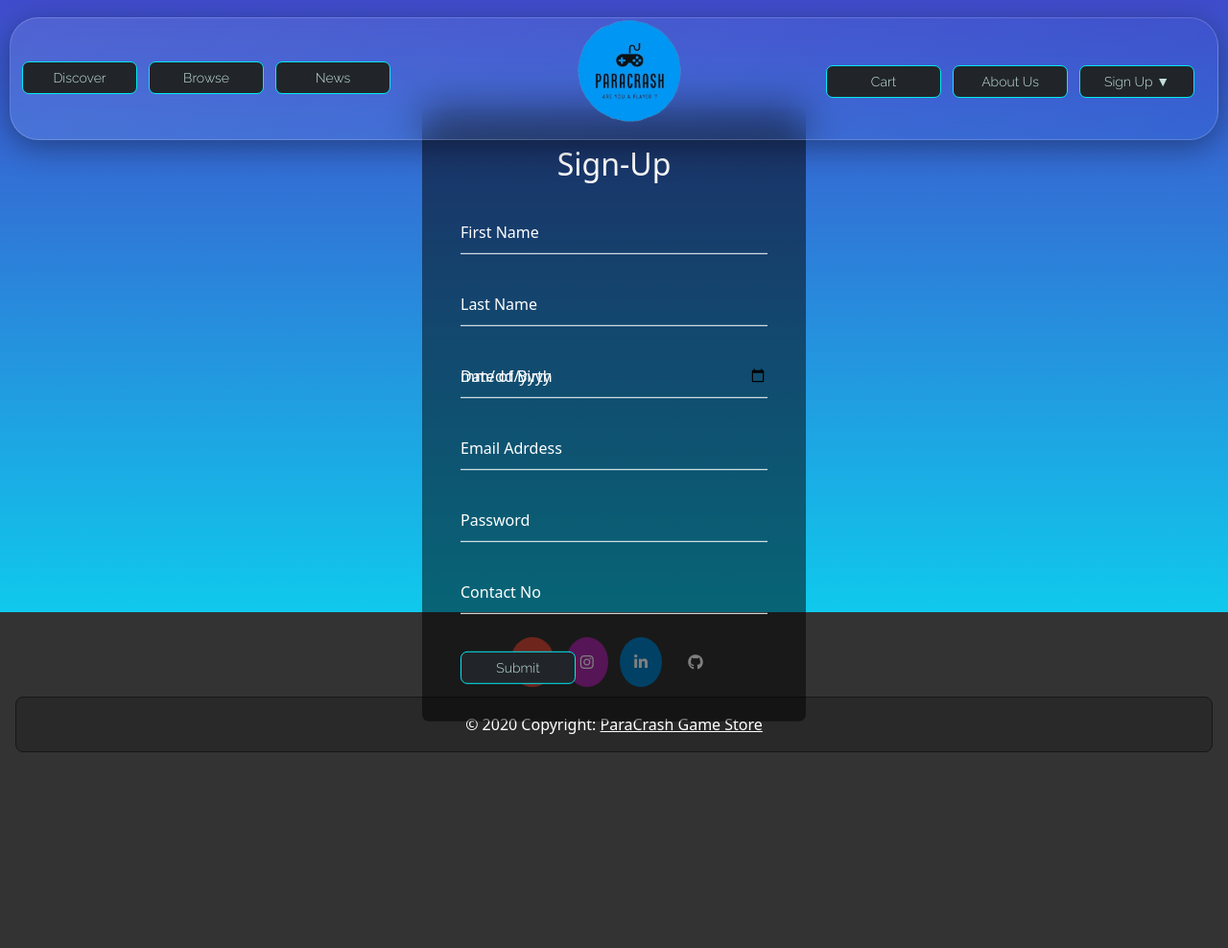
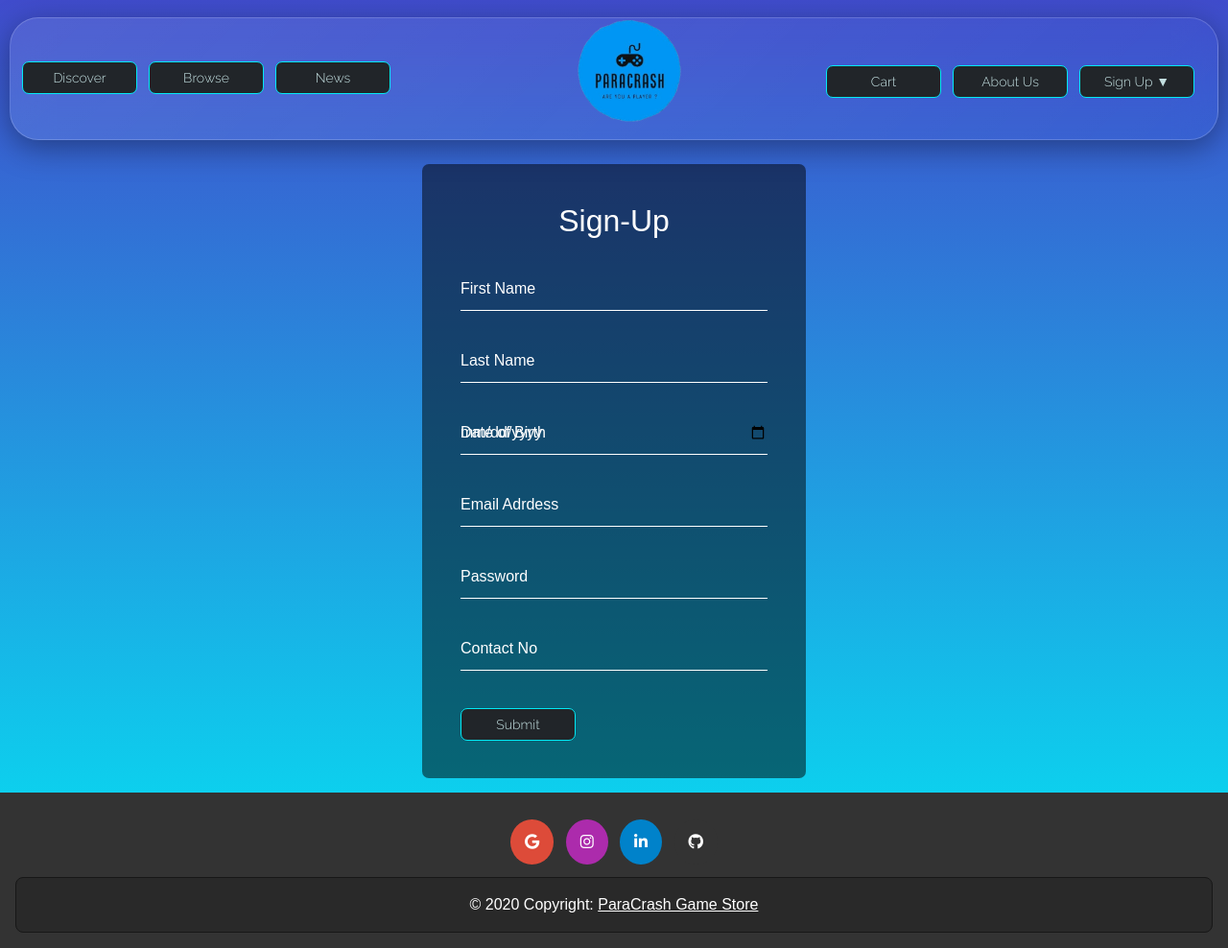
Before and after one commit to GITHD3/game-store.github.io, a PHP site: page /registeration.php in a window 1280 px wide. Shown: the whole page at 96% size. Before the commit the page ends 784 px from the top, so only its background shows below. Run offline with PHP 8.4, Linux system fonts and the light colour scheme; some libraries are stand-ins or nearby versions.

Commit message:
Update registeration.php

```diff
--- a/registeration.php
+++ b/registeration.php
@@ -4,7 +4,7 @@
 
 <head>
     <title>Registeration Form</title>
-    <link rel="stylesheet" href="login.css">
+
     <?php include 'cdns.php'; ?>
     <link rel="stylesheet" href="https://cdn.jsdelivr.net/npm/bootstrap@4.0.0/dist/css/bootstrap.min.css">
   <link rel="stylesheet"
@@ -19,7 +19,7 @@
     include 'navbar.php';
     ?></div>
     <div class="contain">
-    <div class="login-box" style="    margin-top: 32px;">
+    <div class="login-box" >
         <h2>Sign-Up</h2>
         <form action="Welcome.php" method='POST'>
             <div class="user-box">
@@ -97,11 +97,8 @@
     }
 
     #navbar {
-        position: fixed;
-        top: 0;
-        left: 0;
-        right: 0;
-        z-index: 999;
+        position: relative;
+
     }
 
     #footer {
@@ -112,6 +109,93 @@
         display: flex;
         flex-direction: column;
         justify-content: flex-end;
+
     }
+    /*add css Code*/
+
+
+
+body {
+    font-family: sans-serif;
+    background: linear-gradient(#404ccc, #03e9f4);
+    position: relative;
+    z-index: 1;
+    margin: 0;
+    padding: 0;
+}
+
+
+
+.scrolling-wrapper {
+    overflow-x: scroll;
+    overflow-y: hidden;
+    white-space: nowrap;
+}
+.contain{
+    display:flex;
+    justify-content: center;
+    align-items: center;
+    padding-top: 15px;
+    padding-bottom: 15px;
+}
+
+.login-box {
+    margin-bottom: 0px  ;
+    width: 400px;
+    padding: 40px;
+
+    background: rgba(0, 0, 0, 0.5);
+    box-sizing: border-box;
+    border-radius: 7px;
+    z-index: 10;
+    transition: all 0.4s ease;
+}
+.login-box:hover{
+    box-shadow: 0px 20px 30px -10px #171717;
+}
+
+.login-box h2 {
+    margin: 0 0 30px;
+    padding: 0;
+    color: #fff;
+    text-align: center;
+}
+
+.login-box .user-box {
+    position: relative;
+}
+
+.login-box .user-box input {
+    width: 100%;
+    padding: 10px 0;
+    font-size: 16px;
+    color: #fff;
+    margin-bottom: 30px;
+    border: none;
+    border-bottom: 1px solid #fff;
+    outline: none;
+    background: transparent;
+}
+
+.login-box .user-box label {
+    position: absolute;
+    top: 0;
+    left: 0;
+    padding: 10px 0;
+    font-size: 16px;
+    color: #fff;
+    pointer-events: none;
+    transition: .5s;
+}
+
+.login-box .user-box input:focus~label,
+.login-box .user-box input:valid~label {
+    top: -20px;
+    left: 0;
+    color: #03e9f4;
+    font-size: 12px;
+}
+
+
 </style>
 </html><?php include 'footer.php'; ?>
```
